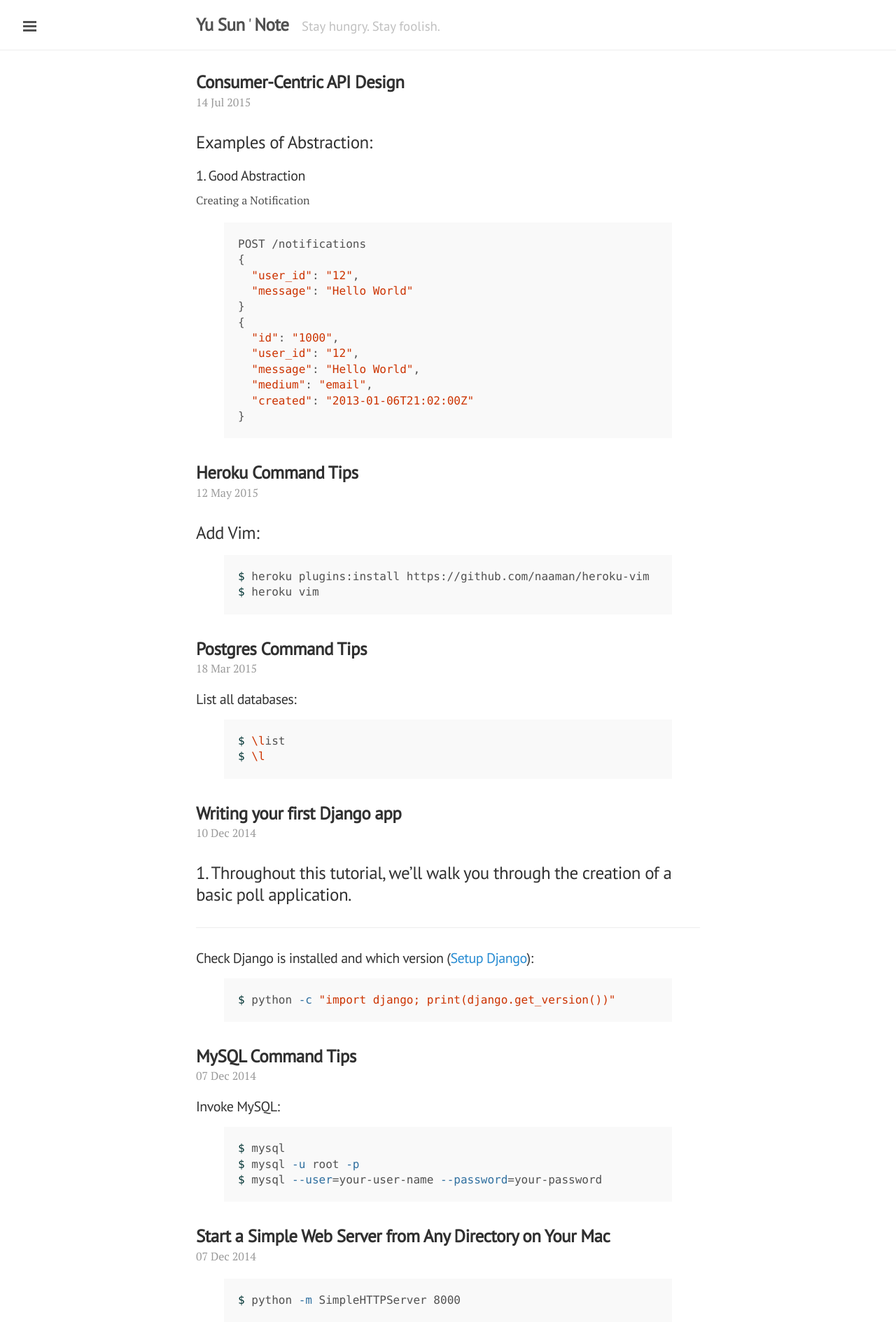
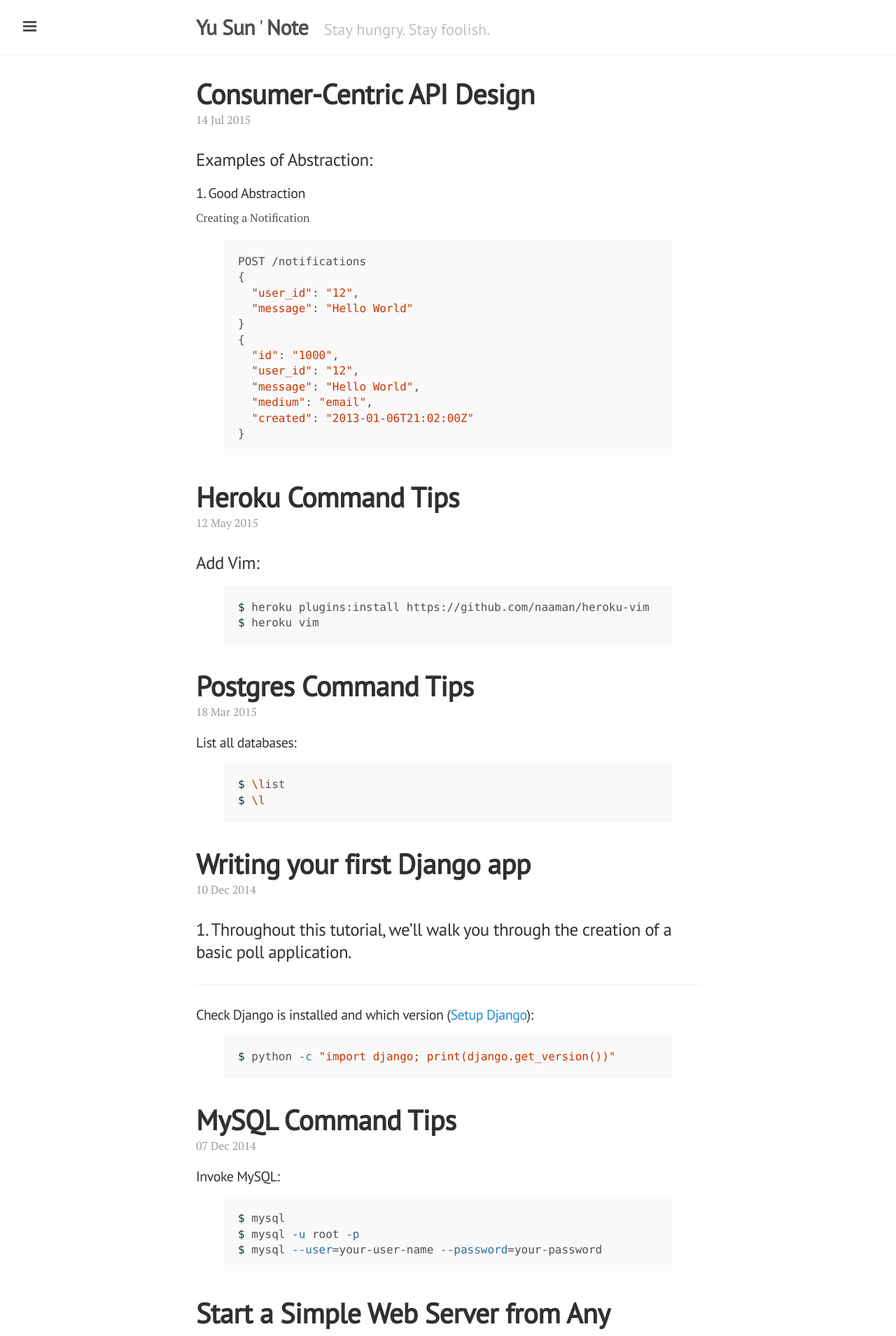
Before and after one commit to usunyu/usunyu.github.io, a Jekyll site: the page built from note/index.html, in a window 1280 px wide. Shown: the top 1909 px of the page at 70% size. Built offline with Jekyll 4.4.1, drawn with Linux system fonts in a browser that asks for light colours; Markdown is read by kramdown in place of the engine named in the settings.

Commit message:
[style] change note index title to h1

```diff
--- a/_config.yml
+++ b/_config.yml
@@ -6,7 +6,7 @@
 #
 # Use of `relative_permalinks` ensures post links from the index work properly.
 permalink:           pretty
-relative_permalinks: true
+# relative_permalinks: true
 
 # Setup
 title:               Yu Sun
--- a/_layouts/default.html
+++ b/_layouts/default.html
@@ -12,13 +12,13 @@
     <div class="wrap">
       <div class="masthead">
         <div class="container">
-          <h3 class="masthead-title">
+          <h2 class="masthead-title">
             <a href="/" title="Home"><b>{{ site.title }}</b></a>
             '
             <a href="/note/"><b>Note</b></a>
             &nbsp;
             <small>{{ site.tagline }}</small>
-          </h3>
+          </h2>
         </div>
       </div>
 
--- a/note/index.html
+++ b/note/index.html
@@ -6,7 +6,7 @@
 <div class="posts">
   {% for post in site.posts %}
   <div class="post">
-    <h3 class="post-title">
+    <h1 class="post-title">
       <a href="{{ post.url }}">
         <b>{{ post.title }}</b>
       </a>
```
